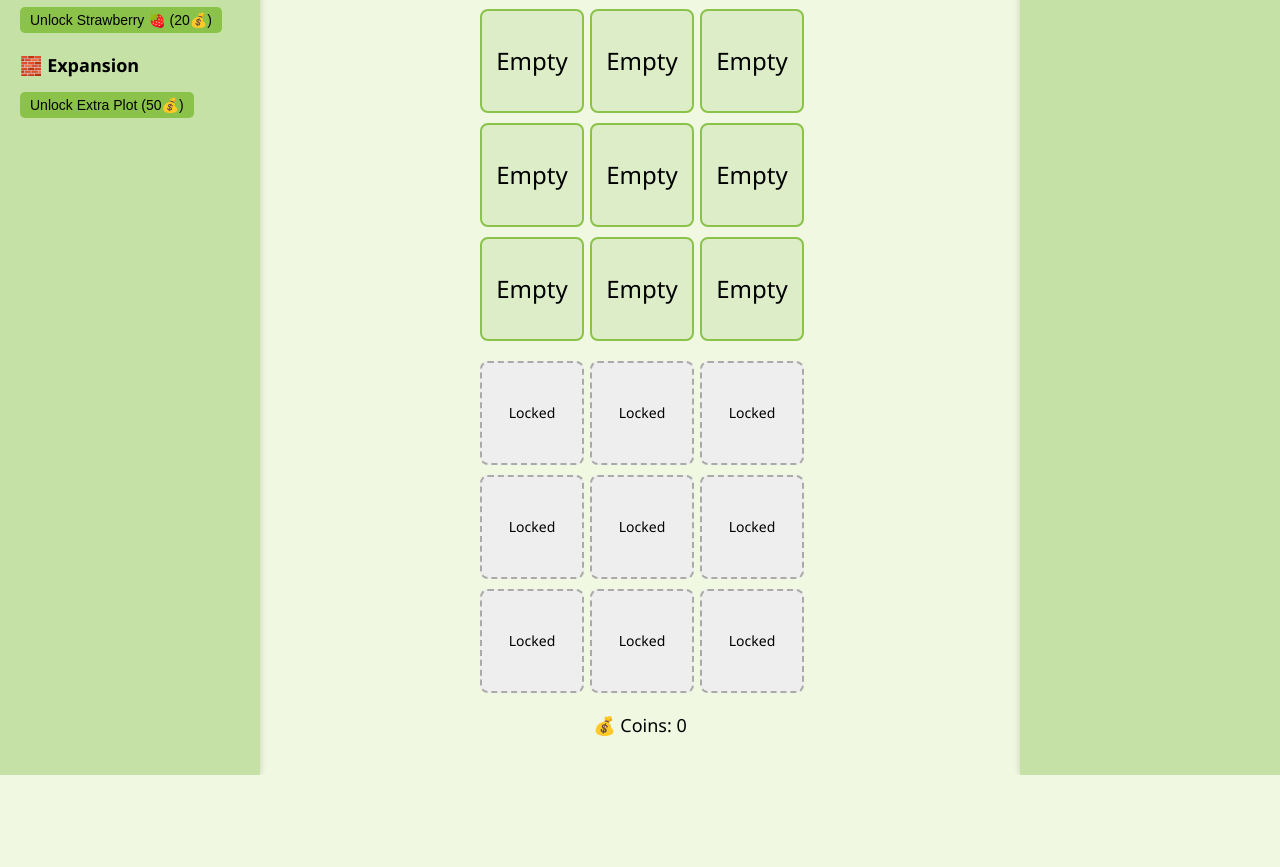
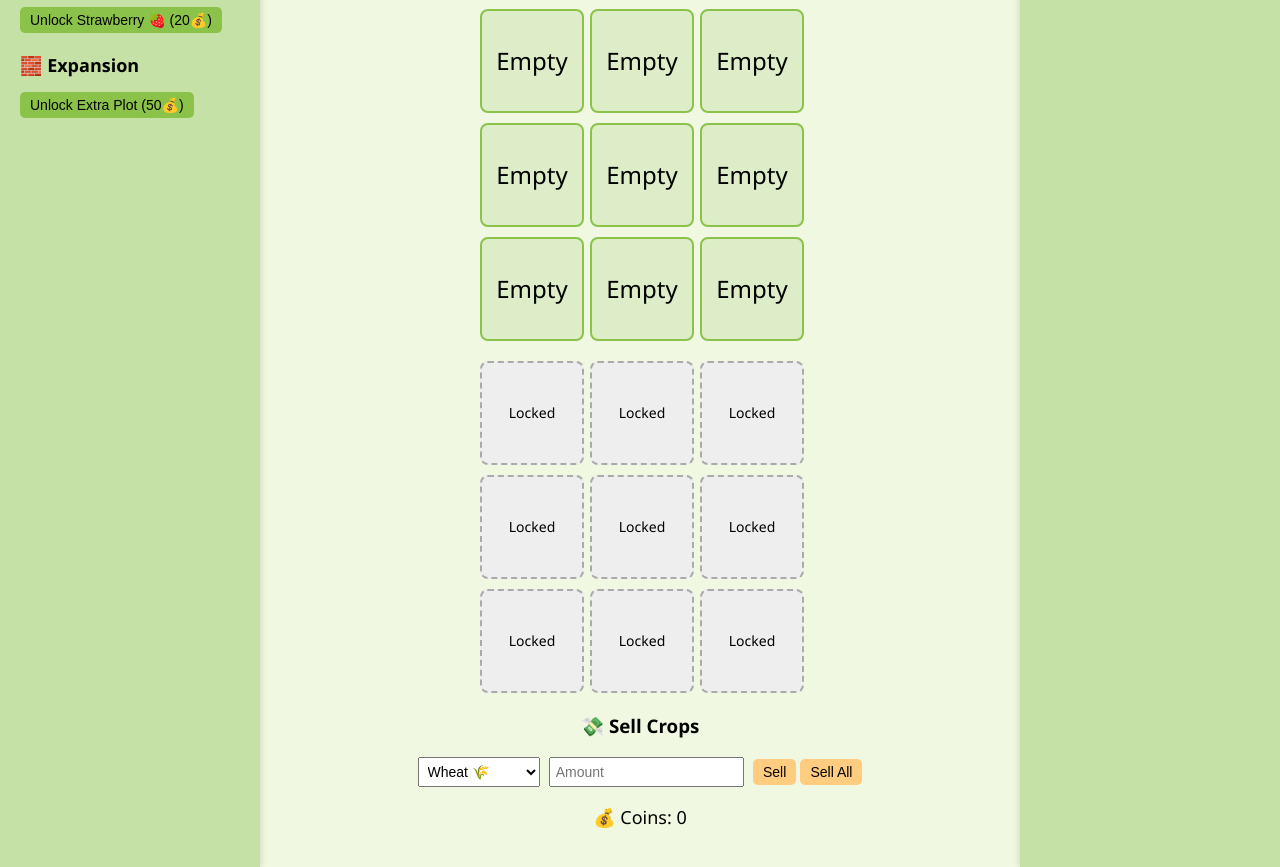
Before and after one commit to aloevvv/Farm, a plain HTML site: page index.html in a window 1280 px wide. Shown: the part 139-1006 px from the top of the page. Before the commit the page ends 914 px from the top, so only its background shows below. Drawn offline with Linux system fonts and the light colour scheme.

Commit message:
Update index.html

```diff
--- a/index.html
+++ b/index.html
@@ -73,6 +73,22 @@
       font-size: 18px;
       margin-top: 10px;
     }
+    .sellBox {
+      margin-top: 20px;
+    }
+    .sellBox select, .sellBox input {
+      padding: 5px;
+      font-size: 14px;
+      margin-right: 5px;
+    }
+    .sellBox button {
+      padding: 5px 10px;
+      font-size: 14px;
+      background-color: #ffcc80;
+      border: none;
+      border-radius: 5px;
+      cursor: pointer;
+    }
   </style>
 </head>
 <body>
@@ -90,6 +106,19 @@
     <p>Planting: <span id="currentCrop">wheat 🌾</span></p>
     <div class="grid" id="farmGrid"></div>
     <div class="grid" id="extraGrid"></div>
+
+    <div class="sellBox">
+      <h3>💸 Sell Crops</h3>
+      <select id="sellSelect">
+        <option value="wheat">Wheat 🌾</option>
+        <option value="carrot">Carrot 🥕</option>
+        <option value="strawberry">Strawberry 🍓</option>
+      </select>
+      <input type="number" id="sellAmount" min="1" placeholder="Amount" />
+      <button onclick="sellCrop()">Sell</button>
+      <button onclick="sellAll()">Sell All</button>
+    </div>
+
     <div class="stats">
       <p>💰 Coins: <span id="coins">0</span></p>
     </div>
```
